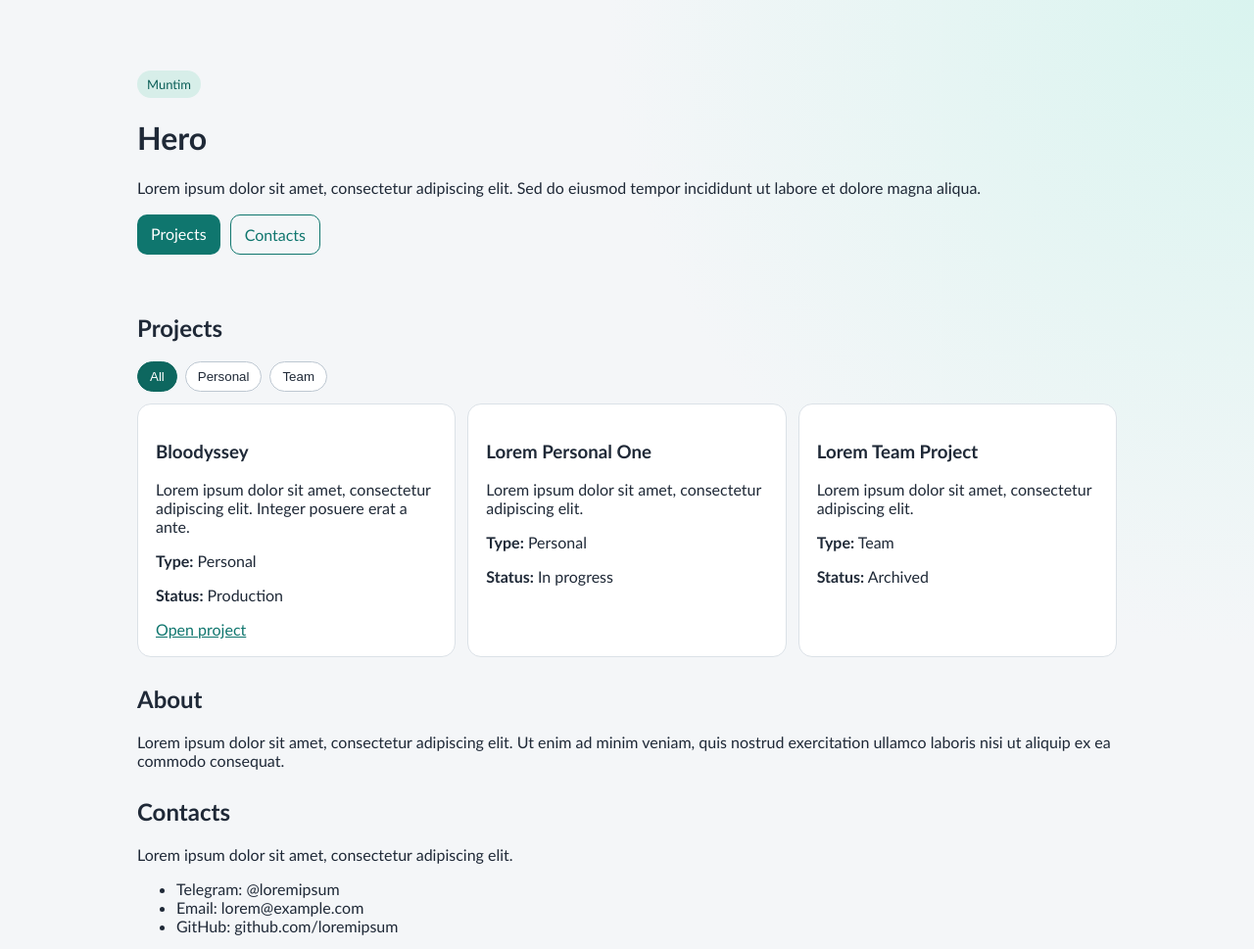
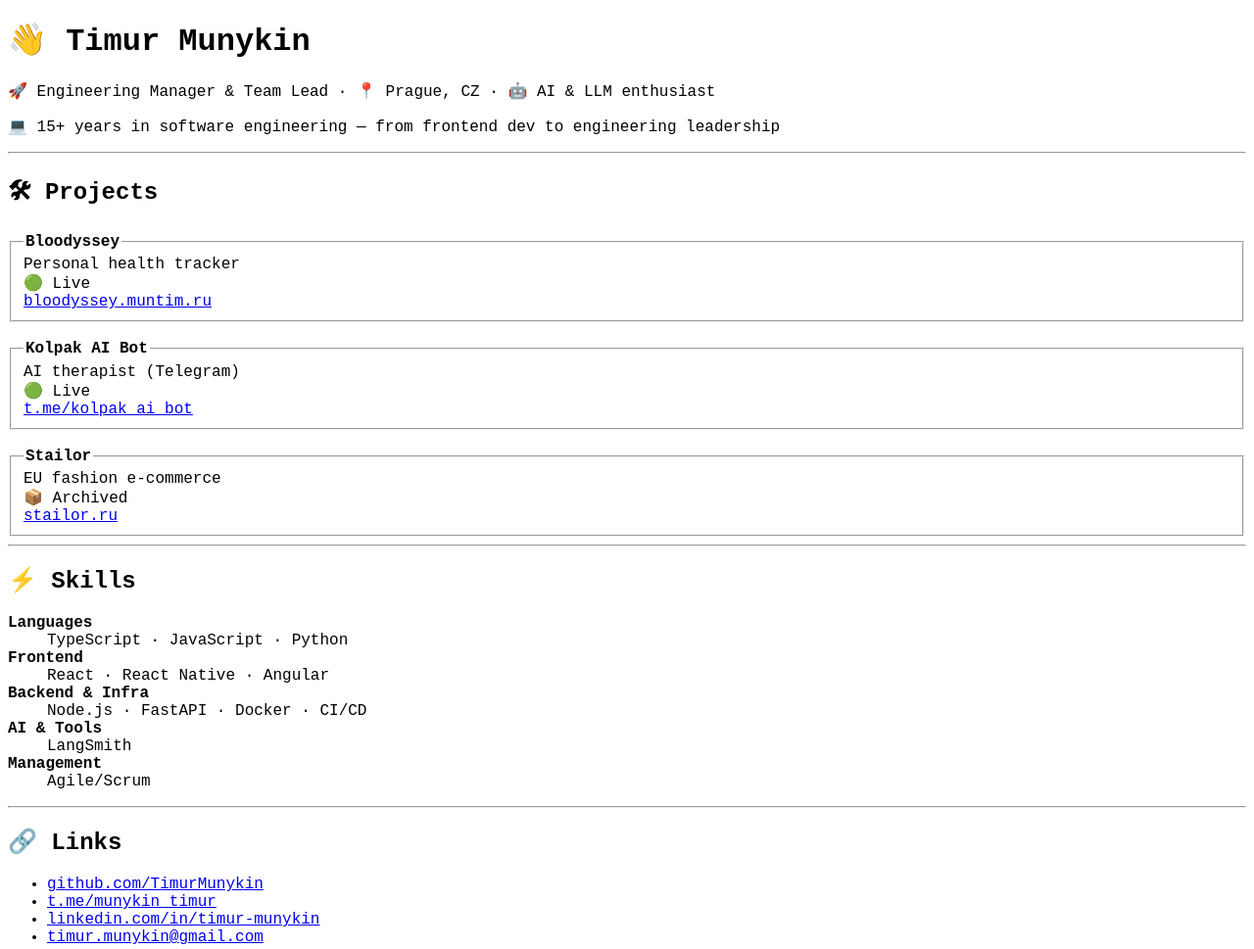
Before and after one commit to TimurMunykin/muntim-site, a plain HTML site: page index.html in a window 1280 px wide. Shown: the whole page at 98% size. Drawn offline with Linux system fonts and the light colour scheme.

Commit message:
update ui

```diff
--- a/app.js
+++ /dev/null
@@ -1,16 +0,0 @@
-const filterButtons = document.querySelectorAll("[data-filter]");
-
-filterButtons.forEach((button) => {
-  button.addEventListener("click", () => {
-    const type = button.dataset.filter;
-    const cards = document.querySelectorAll("[data-type]");
-
-    filterButtons.forEach((item) => item.classList.remove("active"));
-    button.classList.add("active");
-
-    cards.forEach((card) => {
-      const show = type === "all" || card.dataset.type === type;
-      card.style.display = show ? "block" : "none";
-    });
-  });
-});
--- a/index.html
+++ b/index.html
@@ -1,82 +1,71 @@
 <!doctype html>
-<html lang="ru">
+<html lang="en">
   <head>
     <meta charset="UTF-8" />
     <meta name="viewport" content="width=device-width, initial-scale=1.0" />
-    <title>Muntim - Projects</title>
-    <link rel="stylesheet" href="styles.css" />
+    <title>Timur Munykin — muntim.ru</title>
   </head>
-  <body>
-    <header class="hero" id="hero">
-      <p class="kicker">Muntim</p>
-      <h1>Hero</h1>
-      <p>
-        Lorem ipsum dolor sit amet, consectetur adipiscing elit. Sed do eiusmod
-        tempor incididunt ut labore et dolore magna aliqua.
-      </p>
-      <div class="hero-actions">
-        <a class="btn" href="#projects">Projects</a>
-        <a class="btn ghost" href="#contacts">Contacts</a>
-      </div>
+  <body style="font-family: 'Courier New', monospace">
+    <header>
+      <h1>👋 Timur Munykin</h1>
+      <p>🚀 Engineering Manager &amp; Team Lead &middot; 📍 Prague, CZ &middot; 🤖 AI &amp; LLM enthusiast</p>
+      <p>💻 15+ years in software engineering — from frontend dev to engineering leadership</p>
     </header>
 
-    <main>
-      <section id="projects">
-        <h2>Projects</h2>
-        <div class="filters" aria-label="Project filters">
-          <button class="filter active" data-filter="all" type="button">All</button>
-          <button class="filter" data-filter="personal" type="button">Personal</button>
-          <button class="filter" data-filter="team" type="button">Team</button>
-        </div>
+    <hr>
 
-        <div class="grid">
-          <article class="card" data-type="personal">
-            <h3>Bloodyssey</h3>
-            <p>
-              Lorem ipsum dolor sit amet, consectetur adipiscing elit. Integer
-              posuere erat a ante.
-            </p>
-            <p><strong>Type:</strong> Personal</p>
-            <p><strong>Status:</strong> Production</p>
-            <a href="https://bloodyssey.muntim.ru/" target="_blank" rel="noreferrer">Open project</a>
-          </article>
+    <section>
+      <h2>🛠 Projects</h2>
+      <fieldset>
+        <legend><b>Bloodyssey</b></legend>
+        Personal health tracker<br>
+        🟢 Live<br>
+        <a href="https://bloodyssey.muntim.ru/">bloodyssey.muntim.ru</a>
+      </fieldset>
+      <br>
+      <fieldset>
+        <legend><b>Kolpak AI Bot</b></legend>
+        AI therapist (Telegram)<br>
+        🟢 Live<br>
+        <a href="https://t.me/kolpak_ai_bot">t.me/kolpak_ai_bot</a>
+      </fieldset>
+      <br>
+      <fieldset>
+        <legend><b>Stailor</b></legend>
+        EU fashion e-commerce<br>
+        📦 Archived<br>
+        <a href="https://stailor.ru/">stailor.ru</a>
+      </fieldset>
+    </section>
 
-          <article class="card" data-type="personal">
-            <h3>Lorem Personal One</h3>
-            <p>Lorem ipsum dolor sit amet, consectetur adipiscing elit.</p>
-            <p><strong>Type:</strong> Personal</p>
-            <p><strong>Status:</strong> In progress</p>
-          </article>
+    <hr>
 
-          <article class="card" data-type="team">
-            <h3>Lorem Team Project</h3>
-            <p>Lorem ipsum dolor sit amet, consectetur adipiscing elit.</p>
-            <p><strong>Type:</strong> Team</p>
-            <p><strong>Status:</strong> Archived</p>
-          </article>
-        </div>
-      </section>
+    <section>
+      <h2>⚡ Skills</h2>
+      <dl>
+        <dt><b>Languages</b></dt>
+        <dd>TypeScript &middot; JavaScript &middot; Python</dd>
+        <dt><b>Frontend</b></dt>
+        <dd>React &middot; React Native &middot; Angular</dd>
+        <dt><b>Backend &amp; Infra</b></dt>
+        <dd>Node.js &middot; FastAPI &middot; Docker &middot; CI/CD</dd>
+        <dt><b>AI &amp; Tools</b></dt>
+        <dd>LangSmith</dd>
+        <dt><b>Management</b></dt>
+        <dd>Agile/Scrum</dd>
+      </dl>
+    </section>
 
-      <section id="about">
-        <h2>About</h2>
-        <p>
-          Lorem ipsum dolor sit amet, consectetur adipiscing elit. Ut enim ad
-          minim veniam, quis nostrud exercitation ullamco laboris nisi ut
-          aliquip ex ea commodo consequat.
-        </p>
-      </section>
+    <hr>
 
-      <section id="contacts">
-        <h2>Contacts</h2>
-        <p>Lorem ipsum dolor sit amet, consectetur adipiscing elit.</p>
-        <ul>
-          <li>Telegram: @loremipsum</li>
-          <li>Email: lorem@example.com</li>
-          <li>GitHub: github.com/loremipsum</li>
-        </ul>
-      </section>
-    </main>
-
-    <script src="app.js"></script>
+    <section>
+      <h2>🔗 Links</h2>
+      <ul>
+        <li><a href="https://github.com/TimurMunykin">github.com/TimurMunykin</a></li>
+        <li><a href="https://t.me/munykin_timur">t.me/munykin_timur</a></li>
+        <li><a href="https://www.linkedin.com/in/timur-munykin-6184065a/">linkedin.com/in/timur-munykin</a></li>
+        <li><a href="mailto:timur.munykin@gmail.com">timur.munykin@gmail.com</a></li>
+      </ul>
+    </section>
   </body>
 </html>
--- a/styles.css
+++ /dev/null
@@ -1,119 +0,0 @@
-:root {
-  --bg: #f4f6f8;
-  --text: #1f2937;
-  --muted: #5b6473;
-  --card: #ffffff;
-  --accent: #0f766e;
-}
-
-* {
-  box-sizing: border-box;
-}
-
-body {
-  margin: 0;
-  font-family: "Trebuchet MS", sans-serif;
-  color: var(--text);
-  background: radial-gradient(circle at top right, #d9f4ef 0%, var(--bg) 40%);
-}
-
-.hero,
-main {
-  width: min(1000px, 92%);
-  margin: 0 auto;
-}
-
-.hero {
-  padding: 72px 0 32px;
-}
-
-.kicker {
-  display: inline-block;
-  margin: 0;
-  padding: 6px 10px;
-  border-radius: 999px;
-  background: #d7eee9;
-  color: #0b5f58;
-  font-size: 13px;
-}
-
-.hero-actions {
-  display: flex;
-  gap: 10px;
-  margin-top: 18px;
-}
-
-.btn {
-  display: inline-block;
-  border-radius: 10px;
-  padding: 10px 14px;
-  text-decoration: none;
-  background: var(--accent);
-  color: #ffffff;
-}
-
-.btn.ghost {
-  background: transparent;
-  color: var(--accent);
-  border: 1px solid var(--accent);
-}
-
-main {
-  padding-bottom: 64px;
-}
-
-section {
-  margin-top: 28px;
-}
-
-.filters {
-  display: flex;
-  gap: 8px;
-  margin-bottom: 12px;
-}
-
-.filter {
-  border: 1px solid #bdc7d1;
-  border-radius: 999px;
-  padding: 7px 12px;
-  background: #ffffff;
-  color: var(--text);
-  cursor: pointer;
-}
-
-.filter.active {
-  background: #0d675f;
-  border-color: #0d675f;
-  color: #ffffff;
-}
-
-.grid {
-  display: grid;
-  grid-template-columns: repeat(3, minmax(0, 1fr));
-  gap: 12px;
-}
-
-.card {
-  background: var(--card);
-  border-radius: 14px;
-  padding: 18px;
-  border: 1px solid #dbe1e7;
-}
-
-a {
-  color: var(--accent);
-}
-
-@media (max-width: 640px) {
-  .hero {
-    padding-top: 44px;
-  }
-
-  .hero-actions {
-    flex-wrap: wrap;
-  }
-
-  .grid {
-    grid-template-columns: 1fr;
-  }
-}
```
Also changed, not shown: 3 other files.
